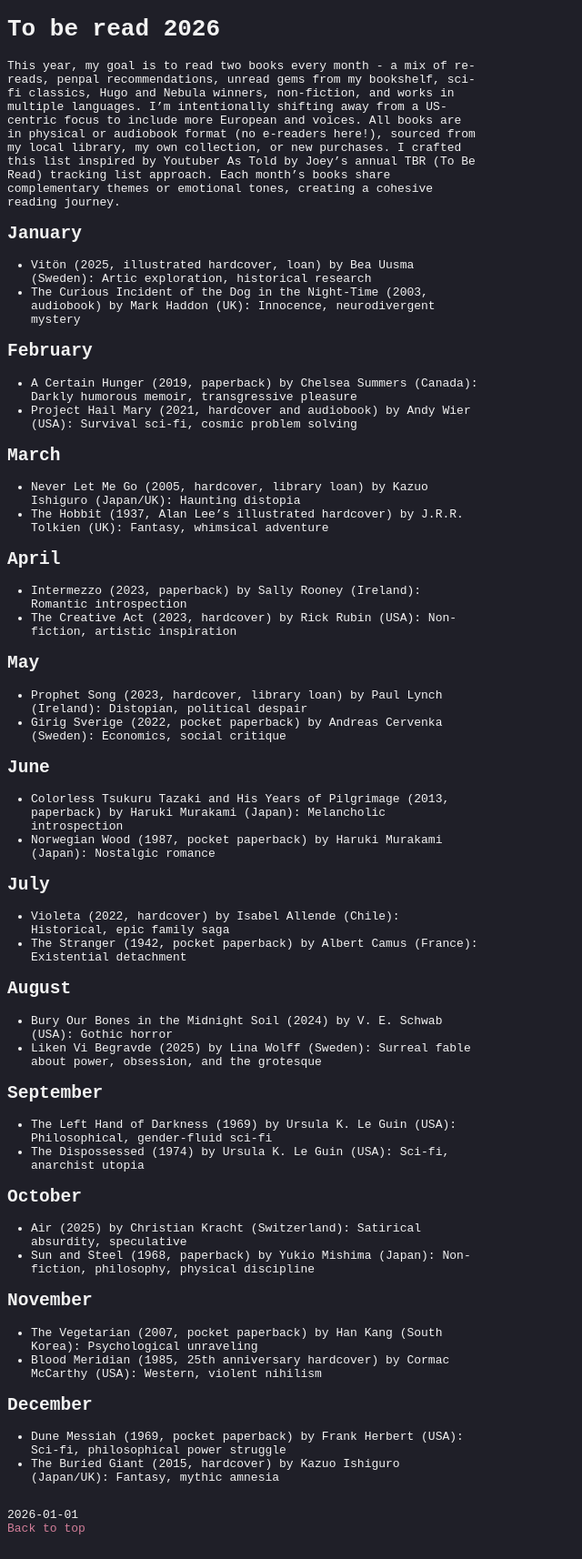
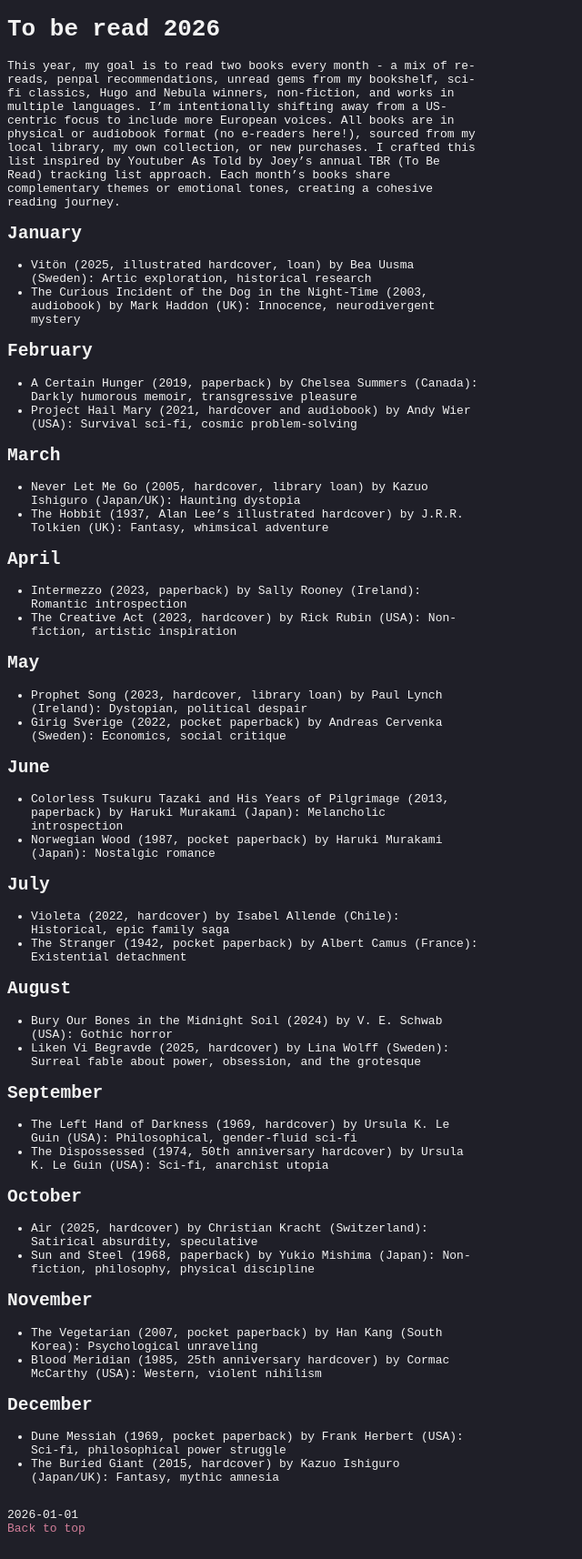
Before and after one commit to s-estay/s-estay.github.io, a Jekyll site: the page built from _posts/2026-01-01-to-be-read.md, in a window 1280 px wide. Shown: the whole page at 91% size, without its empty margins (0-640 px from the left). Built offline with Jekyll 4.4.1, drawn with Linux system fonts in a browser that asks for light colours.

Commit message:
updated book formats

```diff
--- a/_posts/2026-01-01-to-be-read.md
+++ b/_posts/2026-01-01-to-be-read.md
@@ -5,7 +5,7 @@ title: To be read 2026
 tags: [books]
 ---
 
-This year, my goal is to read two books every month - a mix of re-reads, penpal recommendations, unread gems from my bookshelf, sci-fi classics, Hugo and Nebula winners, non-fiction, and works in multiple languages. I’m intentionally shifting away from a US-centric focus to include more European and voices. All books are in physical or audiobook format (no e-readers here!), sourced from my local library, my own collection, or new purchases. I crafted this list inspired by Youtuber As Told by Joey’s annual TBR (To Be Read) tracking list approach. Each month’s books share complementary themes or emotional tones, creating a cohesive reading journey.
+This year, my goal is to read two books every month - a mix of re-reads, penpal recommendations, unread gems from my bookshelf, sci-fi classics, Hugo and Nebula winners, non-fiction, and works in multiple languages. I’m intentionally shifting away from a US-centric focus to include more European voices. All books are in physical or audiobook format (no e-readers here!), sourced from my local library, my own collection, or new purchases. I crafted this list inspired by Youtuber As Told by Joey’s annual TBR (To Be Read) tracking list approach. Each month’s books share complementary themes or emotional tones, creating a cohesive reading journey.
 
 ## January
 - Vitön (2025, illustrated hardcover, loan) by Bea Uusma (Sweden): Artic exploration, historical research
@@ -13,10 +13,10 @@ This year, my goal is to read two books every month - a mix of re-reads, penpal
 
 ## February
 - A Certain Hunger (2019, paperback) by Chelsea Summers (Canada): Darkly humorous memoir, transgressive pleasure
-- Project Hail Mary (2021, hardcover and audiobook) by Andy Wier (USA): Survival sci-fi, cosmic problem solving
+- Project Hail Mary (2021, hardcover and audiobook) by Andy Wier (USA): Survival sci-fi, cosmic problem-solving
 
 ## March
-- Never Let Me Go (2005, hardcover, library loan) by Kazuo Ishiguro (Japan/UK): Haunting distopia
+- Never Let Me Go (2005, hardcover, library loan) by Kazuo Ishiguro (Japan/UK): Haunting dystopia
 - The Hobbit (1937, Alan Lee's illustrated hardcover) by J.R.R. Tolkien (UK): Fantasy, whimsical adventure
 
 ## April
@@ -24,7 +24,7 @@ This year, my goal is to read two books every month - a mix of re-reads, penpal
 - The Creative Act (2023, hardcover) by Rick Rubin (USA): Non-fiction, artistic inspiration
 
 ## May
-- Prophet Song (2023, hardcover, library loan) by Paul Lynch (Ireland): Distopian, political despair
+- Prophet Song (2023, hardcover, library loan) by Paul Lynch (Ireland): Dystopian, political despair
 - Girig Sverige (2022, pocket paperback) by Andreas Cervenka (Sweden): Economics, social critique
 
 ## June
@@ -37,14 +37,14 @@ This year, my goal is to read two books every month - a mix of re-reads, penpal
 
 ## August
 - Bury Our Bones in the Midnight Soil (2024) by V. E. Schwab (USA): Gothic horror
-- Liken Vi Begravde (2025) by Lina Wolff (Sweden): Surreal fable about power, obsession, and the grotesque
+- Liken Vi Begravde (2025, hardcover) by Lina Wolff (Sweden): Surreal fable about power, obsession, and the grotesque
 
 ## September
-- The Left Hand of Darkness (1969) by Ursula K. Le Guin (USA): Philosophical, gender-fluid sci-fi
-- The Dispossessed (1974) by Ursula K. Le Guin (USA): Sci-fi, anarchist utopia
+- The Left Hand of Darkness (1969, hardcover) by Ursula K. Le Guin (USA): Philosophical, gender-fluid sci-fi
+- The Dispossessed (1974, 50th anniversary hardcover) by Ursula K. Le Guin (USA): Sci-fi, anarchist utopia
 
 ## October
-- Air (2025) by Christian Kracht (Switzerland): Satirical absurdity, speculative
+- Air (2025, hardcover) by Christian Kracht (Switzerland): Satirical absurdity, speculative
 - Sun and Steel (1968, paperback) by Yukio Mishima (Japan): Non-fiction, philosophy, physical discipline
 
 ## November
```
